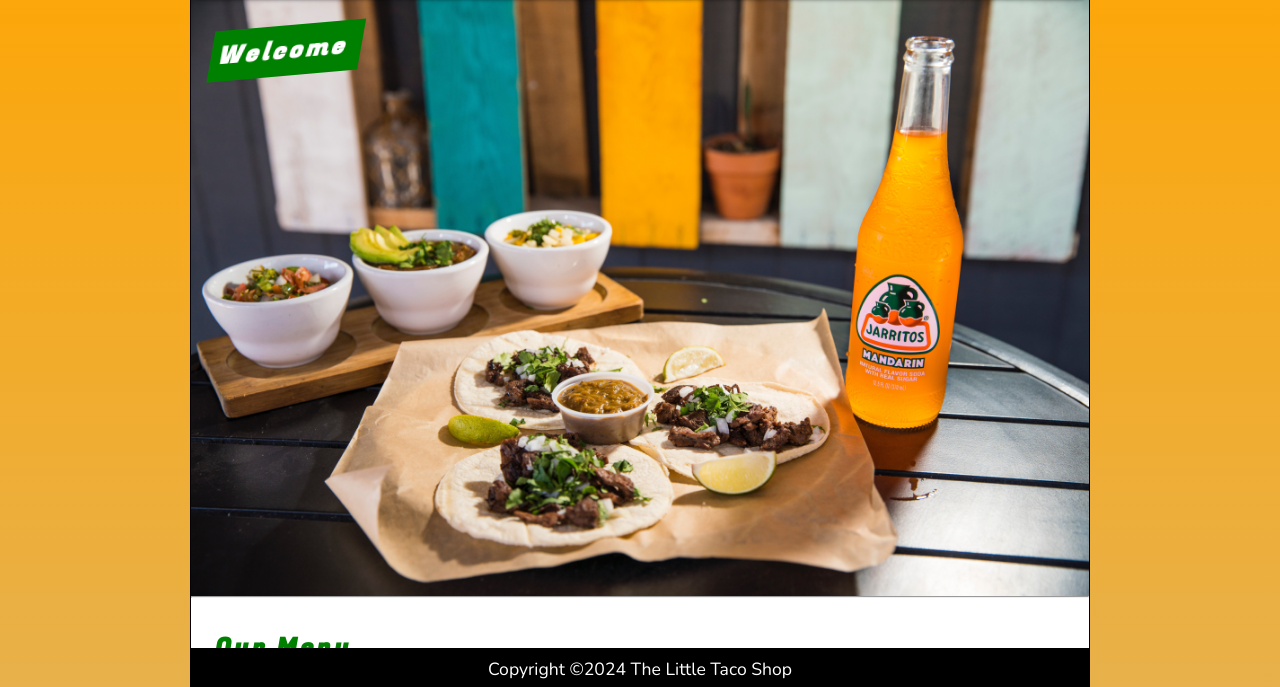
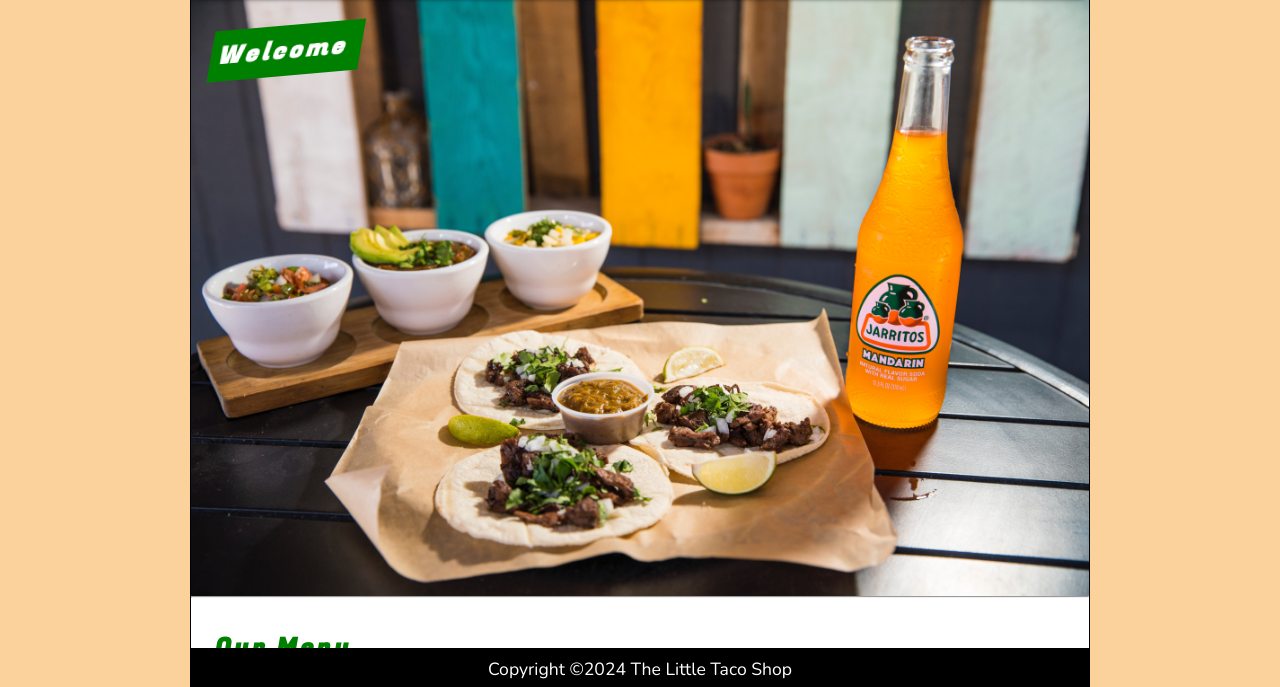
Before and after one commit to Abels-dev/The-Little-Taco-Shop, a plain HTML site: page index.html in a window 1280 px wide. Shown: the part 110-797 px from the top of the page. Drawn offline with nearby package versions, Linux system fonts and the light colour scheme.

Commit message:
minor change on the style

```diff
--- a/style.css
+++ b/style.css
@@ -12,8 +12,8 @@
 }
 html{
     scroll-behavior: smooth;
-    background-color: orange;
-    background-image: linear-gradient(to bottom,orange,rgb(214, 186, 133));
+    background-color: rgb(251, 210,156);
+    background-image: linear-gradient(to bottom,rgb(251, 210,156),(214, 186, 133));
     background-repeat: no-repeat;
     font-family: "Nunito", sans-serif;
 }
```
Also changed, not shown: about.html (+1 -1 lines).
